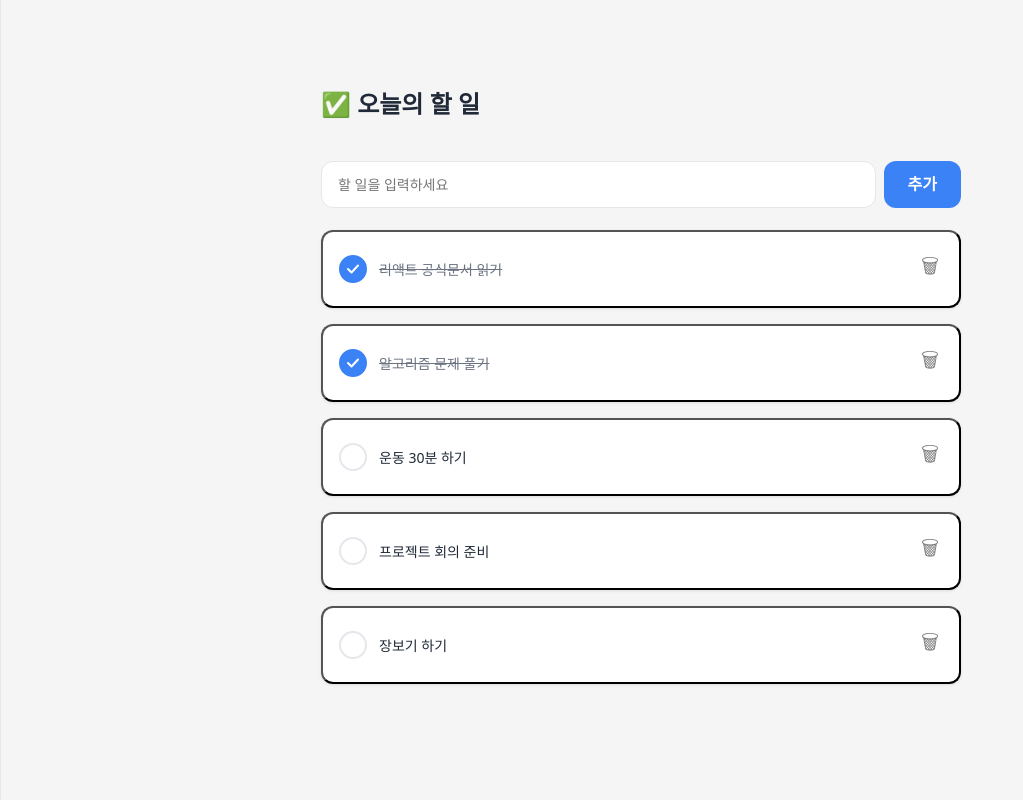
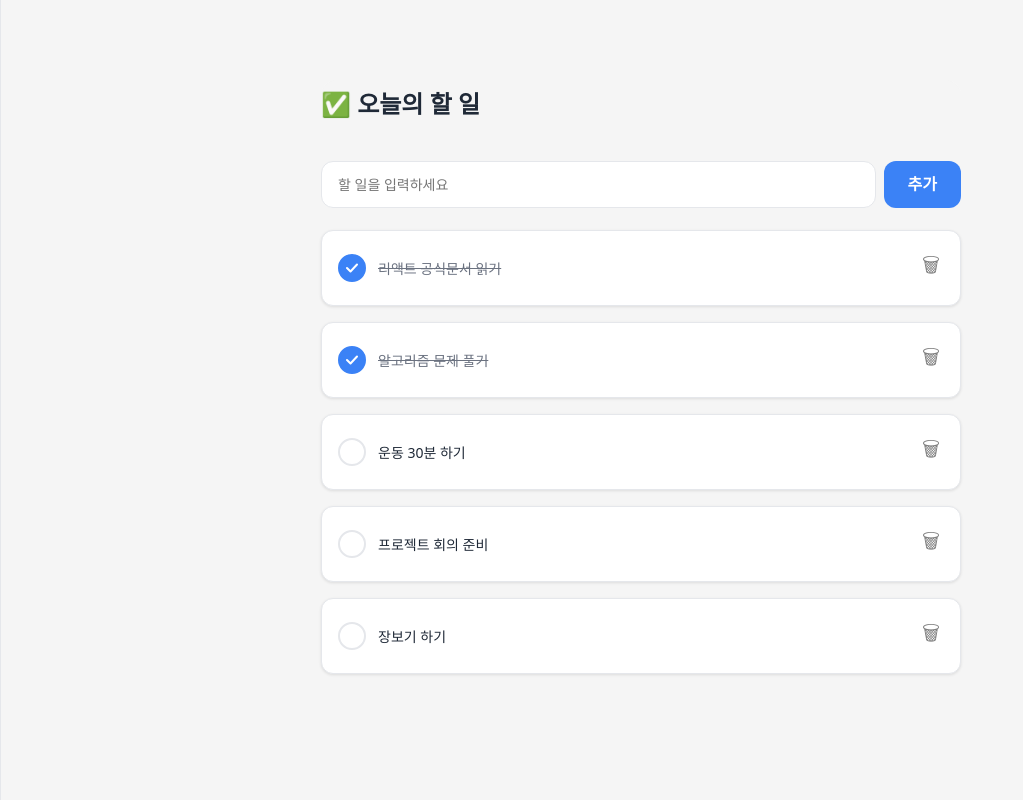
Before and after one commit to IT-Cotato/13th-Frontend-Assignment, a React (Vite) app: page / in a window 1280 px wide. Shown: the whole page, without its empty margins (0-1023 px from the left). Built offline with nearby package versions, Linux system fonts and the light colour scheme.

Commit message:
style: todocard border 컬러 변경

```diff
--- a/src/components/TodoCard.css
+++ b/src/components/TodoCard.css
@@ -5,6 +5,7 @@
   padding: 16px;
   gap: 12px;
   background-color: var(--bg-card);
+  border: 1px solid var(--border);
   border-radius: 12px;
   box-shadow: 0 1px 3px 0 rgba(0, 0, 0, 0.10);
   width: 100%;
```
